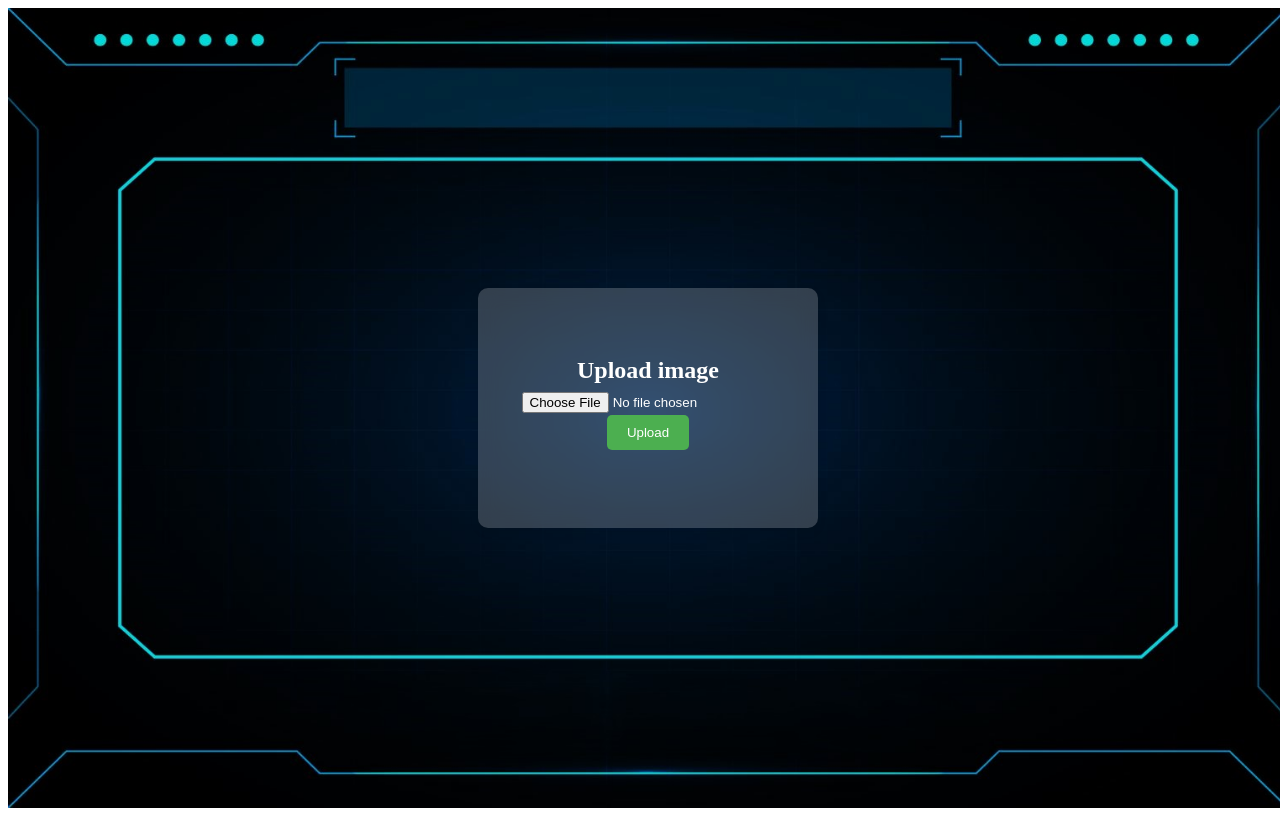
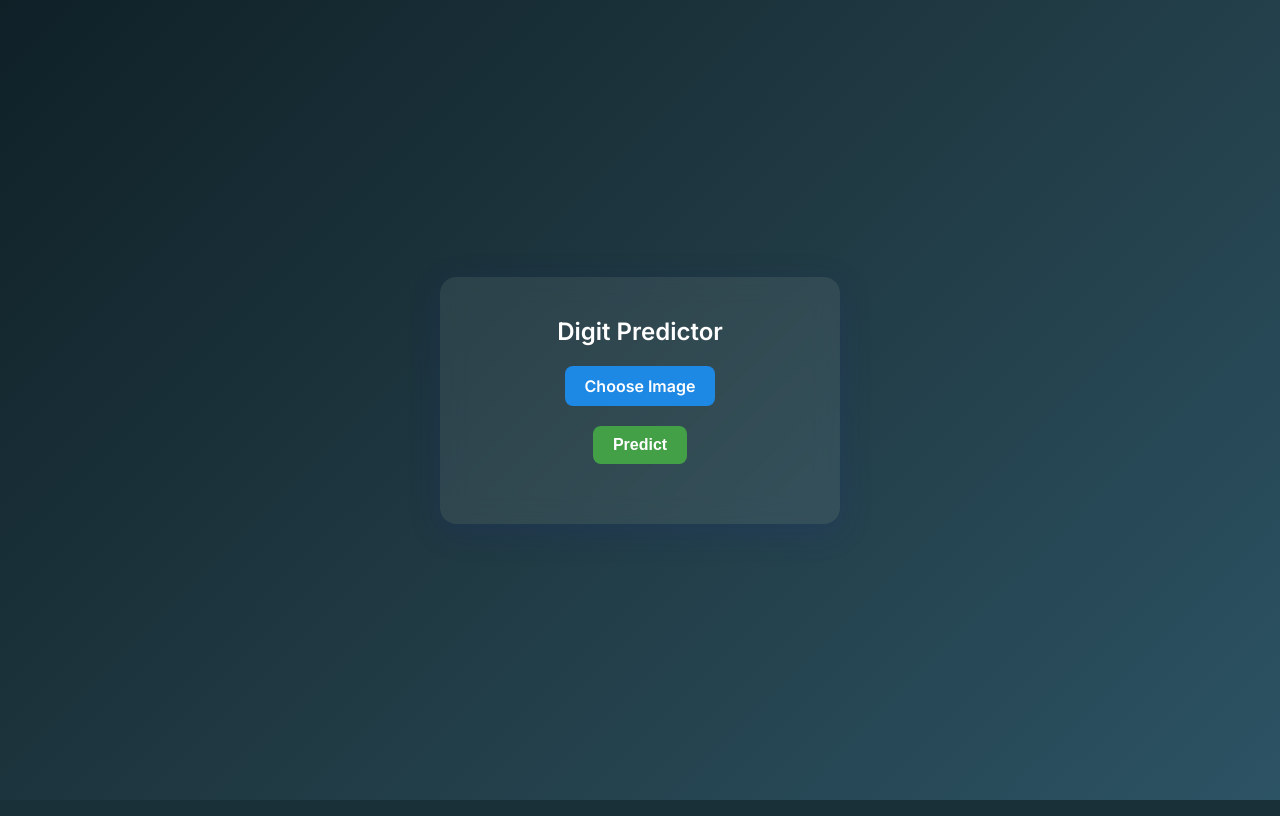
Before and after one commit to ahsannaem/number_recognition, a Flask app: page / in a window 1280 px wide. Run offline with Flask 3, Linux system fonts and the light colour scheme.

Commit message:
Update design of index.html
New touches to the design.

```diff
--- a/src/templates/index.html
+++ b/src/templates/index.html
@@ -1,60 +1,152 @@
 <!DOCTYPE html>
-<html lang="en" class="filepip ">
+<html lang="en">
 <head>
-    <meta charset="UTF-8">
-    <meta name="viewport" content="width=device-width, initial-scale=1.0">
-    <title>Image Upload</title>
-    <link rel="stylesheet" href="../static/style.css">
+    <meta charset="UTF-8" />
+    <meta name="viewport" content="width=device-width, initial-scale=1.0" />
+    <title>Digit Predictor</title>
+
+    <!-- Google Fonts -->
+    <link href="https://fonts.googleapis.com/css2?family=Inter:wght@400;600&display=swap" rel="stylesheet">
+
+    <style>
+        * {
+            box-sizing: border-box;
+            margin: 0;
+            padding: 0;
+        }
+
+        body {
+            font-family: 'Inter', sans-serif;
+            background: linear-gradient(135deg, #0f2027, #203a43, #2c5364);
+            min-height: 100vh;
+            display: flex;
+            align-items: center;
+            justify-content: center;
+            color: #fff;
+        }
+
+        .container {
+            background: rgba(255, 255, 255, 0.08);
+            box-shadow: 0 8px 32px 0 rgba(31, 38, 135, 0.2);
+            backdrop-filter: blur(12px);
+            -webkit-backdrop-filter: blur(12px);
+            border-radius: 16px;
+            padding: 40px 30px;
+            width: 100%;
+            max-width: 400px;
+            text-align: center;
+            animation: fadeIn 1s ease-in-out;
+        }
+
+        h2 {
+            margin-bottom: 20px;
+            font-weight: 600;
+            font-size: 24px;
+        }
+
+        input[type="file"] {
+            display: none;
+        }
+
+        .custom-file-upload {
+            background-color: #1e88e5;
+            color: #fff;
+            padding: 10px 20px;
+            border-radius: 8px;
+            cursor: pointer;
+            font-weight: 600;
+            margin-bottom: 20px;
+            display: inline-block;
+            transition: background-color 0.3s ease;
+        }
+
+        .custom-file-upload:hover {
+            background-color: #1565c0;
+        }
+
+        button {
+            background-color: #43a047;
+            color: #fff;
+            padding: 10px 20px;
+            border: none;
+            border-radius: 8px;
+            font-size: 16px;
+            font-weight: 600;
+            cursor: pointer;
+            transition: background-color 0.3s ease;
+        }
+
+        button:hover {
+            background-color: #2e7d32;
+        }
+
+        #predictionResult {
+            margin-top: 20px;
+            font-size: 18px;
+            color: #fff;
+            font-weight: 500;
+        }
+
+        @keyframes fadeIn {
+            0% {
+                opacity: 0;
+                transform: scale(0.95);
+            }
+            100% {
+                opacity: 1;
+                transform: scale(1);
+            }
+        }
+    </style>
 </head>
+
 <body>
-    <div class="App background">
-        <header class="App-header">
-            <div class="card">
-                <div class="content">
-                    <h2>Upload image</h2>
-                    <input type="file" accept="image/*" id="fileInput">
-                    <button id="uploadButton">Upload</button>
+    <div class="container">
+        <h2>Digit Predictor</h2>
+
+        <label for="fileInput" class="custom-file-upload">Choose Image</label>
+        <input type="file" accept="image/*" id="fileInput" />
+
+        <br />
+        <button id="uploadButton">Predict</button>
+
         <p id="predictionResult"></p>
-                </div>
-            </div>
-        </header>
     </div>
 
     <script>
-        document.getElementById('fileInput').addEventListener('change', function(event) {
-            window.selectedFile = event.target.files[0];
-            console.log(window.selectedFile);
+        const fileInput = document.getElementById('fileInput');
+        const predictionResult = document.getElementById('predictionResult');
+        let selectedFile = null;
+
+        fileInput.addEventListener('change', (event) => {
+            selectedFile = event.target.files[0];
+            predictionResult.innerText = '';
         });
 
-        document.getElementById('uploadButton').addEventListener('click', function() {
-            const file = window.selectedFile;
-            if (file) {
+        document.getElementById('uploadButton').addEventListener('click', () => {
+            if (!selectedFile) {
+                predictionResult.innerText = 'Please select an image file.';
+                return;
+            }
+
             const formData = new FormData();
-                formData.append('file', file);
+            formData.append('file', selectedFile);
 
             fetch('/upload', {
                 method: 'POST',
                 body: formData
             })
-                .then(response => response.json())
+            .then(res => res.json())
             .then(data => {
                 if (data.error) {
-                        console.error(data.error);
-                        console.log("caught error");
-                        document.getElementById('predictionResult').innerText = 'Error: ' + data.error;
+                    predictionResult.innerText = 'Error: ' + data.error;
                 } else {
-                        console.log('Upload successful:', data);
-                        console.log(data.prediction[0])
-                        document.getElementById('predictionResult').innerText = 'Predicted Digit: ' + data.prediction[0];
+                    predictionResult.innerText = `Predicted Digit: ${data.predicted_digit}`;
                 }
             })
             .catch(error => {
-                    console.error('Error during upload:', error);
-                    document.getElementById('predictionResult').innerText = 'Error: ' + error;
+                predictionResult.innerText = 'Upload failed: ' + error;
             });
-            } else {
-                console.log("No file selected.");
-            }
         });
     </script>
 </body>
```
Lines whose indentation alone changed are shown as unchanged.
